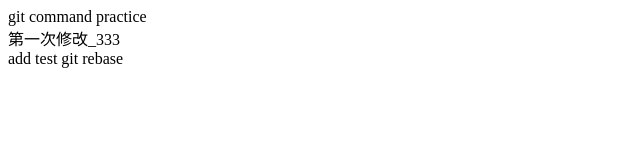
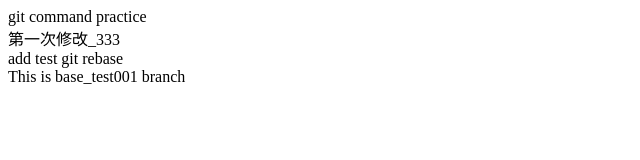
Before and after one commit to sxlvv7/git_practice, a website: page 01_基本git命令/index.html in a window 1280 px wide. Shown: the whole page, without its empty margins (0-640 px from the left). Drawn offline with Linux system fonts and the light colour scheme.

Commit message:
feat: add description

```diff
--- a/01_基本git命令/index.html
+++ b/01_基本git命令/index.html
@@ -9,5 +9,6 @@
     <div>git command practice</div>
     <span>第一次修改_333</span>
     <div>add test git rebase</div>
+    <div>This is base_test001 branch</div>
   </body>
 </html>
```
